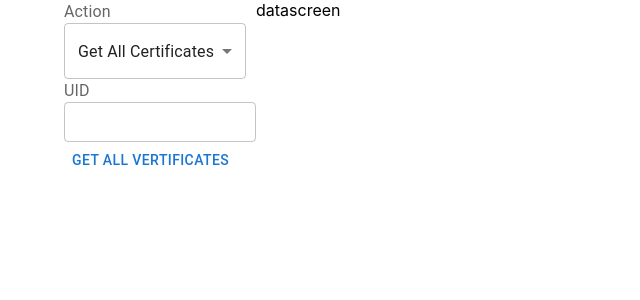
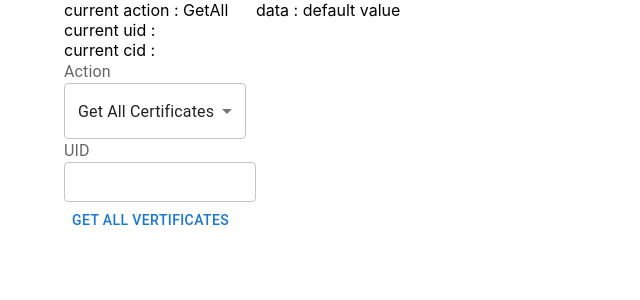
Before and after one commit to Dmitrii-Weaver/TA_QT, a React (Create React App) app in the folder frontend/: page / in a window 1280 px wide. Shown: the top 300 px of the page, without its empty margins (0-640 px from the left). Built offline with nearby package versions, Linux system fonts and the light colour scheme.

Commit message:
modified  UI, preparing it to send requests to the api

```diff
--- a/frontend/src/App.js
+++ b/frontend/src/App.js
@@ -7,16 +7,16 @@ import { useState } from 'react';
 
 function App() {
 
-  const [displayData, setDisplayData] = useState("")
+  const [displayData, setDisplayData] = useState("default value")
 
   return (
     <Container>
       <Grid container>
         <Grid item xs={12} sm={12} md={4} lg={2}>
-          <Form/>
+          <Form displayData={displayData} setDisplayData={setDisplayData} />
         </Grid>
         <Grid item xs >
-          <Datascreen/>
+          <Datascreen displayData={displayData} setDisplayData={setDisplayData}/>
         </Grid>
       </Grid>
     </Container>
--- a/frontend/src/components/datascreen.js
+++ b/frontend/src/components/datascreen.js
@@ -1,9 +1,14 @@
 import React from 'react'
 import "./datascreen.css"
+import { Grid } from '@mui/material'
 
-const datascreen = () => {
+const datascreen = (props) => {
   return (
-    <div>datascreen</div>
+    <Grid container>
+      <Grid item>
+        data : {props.displayData}
+      </Grid>
+    </Grid>
   )
 }
 
--- a/frontend/src/components/form.js
+++ b/frontend/src/components/form.js
@@ -4,17 +4,32 @@ import { Button, FormControl, FormLabel, Grid, InputLabel, MenuItem, Select, Tex
 
 
 
-const Form = () => {
+const Form = (props) => {
 
   const [action, setAction] = useState("GetAll")
+  const [uid, setUid] = useState("")
+  const [cid, setcid] = useState("")
 
   const handleChangeAction = (event) => {
     setAction(event.target.value)
+    props.setDisplayData(action)
     console.log(action)
   }
+
+  const handleChangeUid = (event) => {
+    setUid(event.target.value)
+  }
+
+  const handleChangeCid = (event) => {
+    setcid(event.target.value)
+  }
+
   return (
     <Grid container>
       <Grid item>
+        current action : {action} <br />
+        current uid : {uid} <br />
+        current cid : {cid}<br />
         <FormLabel id="demo-simple-select-label">Action</FormLabel>
         <Select
           labelId="demo-simple-select-label"
@@ -32,13 +47,13 @@ const Form = () => {
       <Grid item>
         <FormControl>
           <FormLabel>UID</FormLabel>
-          <TextField size='small'></TextField>
+          <TextField size='small' onChange={handleChangeUid}></TextField>
           <Grid item className={action == "GetAll" ? "visible" : "invisible"}>
             <Button>Get All Vertificates</Button>
           </Grid>
           <Grid item className={action == "GetOne" ? "visible" : "invisible"}>
             <FormLabel>Certificate ID</FormLabel>
-            <TextField size='small'></TextField>
+            <TextField size='small' onChange={handleChangeCid}></TextField>
             <Button>Get Certificate</Button>
           </Grid>
           <Grid item className={action == "MakeNew" ? "visible" : "invisible"}>
@@ -48,7 +63,7 @@ const Form = () => {
           </Grid>
           <Grid item className={action == "Delete" ? "visible" : "invisible"}>
             <FormLabel>Certificate ID</FormLabel>
-            <TextField size='small'></TextField>
+            <TextField size='small' onChange={handleChangeCid}></TextField>
             <Button>Delete Certificate</Button>
           </Grid>
         </FormControl>
```
